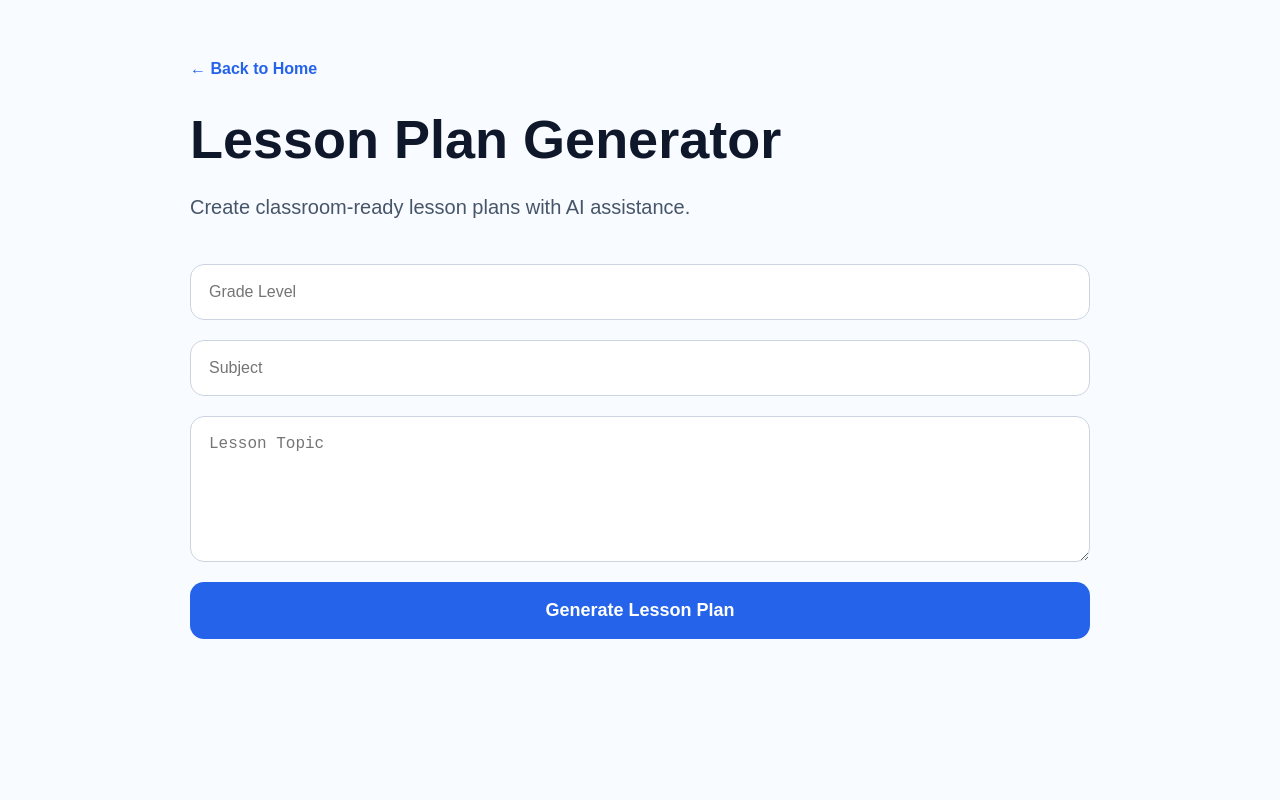
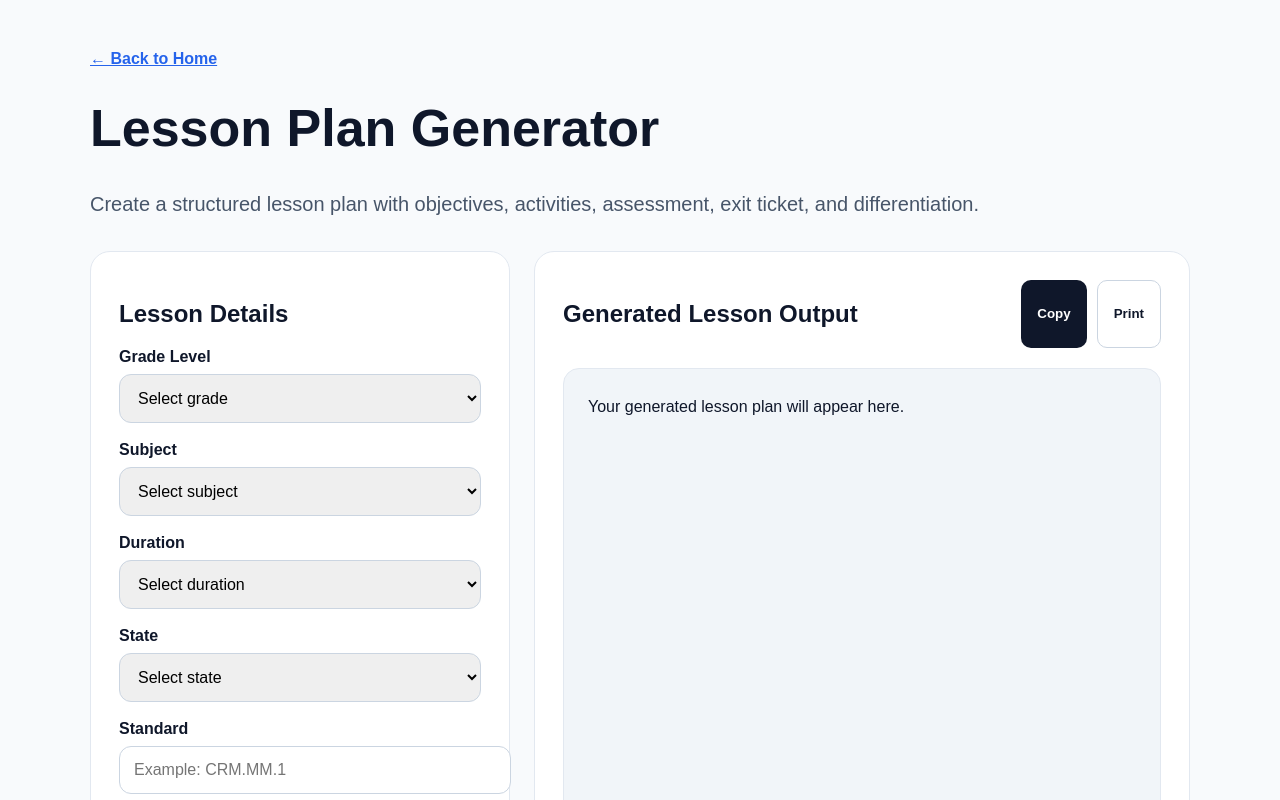
Before and after one commit to terrancevwilliams830-cloud/eduprompt-lesson-generator, a Next.js app: page /generator in a window 1280 px wide. Shown: the top 800 px of the page. Built offline with nearby package versions, Linux system fonts and the light colour scheme.

Commit message:
Update page.tsx

```diff
--- a/app/generator/page.tsx
+++ b/app/generator/page.tsx
@@ -1,107 +1,333 @@
+"use client";
+
+import { useState } from "react";
 import Link from "next/link";
 
+const grades = [
+  "Kindergarten",
+  "1st Grade",
+  "2nd Grade",
+  "3rd Grade",
+  "4th Grade",
+  "5th Grade",
+  "6th Grade",
+  "7th Grade",
+  "8th Grade",
+  "9th Grade",
+  "10th Grade",
+  "11th Grade",
+  "12th Grade",
+];
+
+const subjects = [
+  "Math",
+  "Reading",
+  "Literature",
+  "Science",
+  "Social Studies",
+  "Economics",
+  "Personal Finance",
+  "CTAE",
+  "Art",
+  "PE",
+];
+
+const durations = ["30 minutes", "45 minutes", "60 minutes", "90 minutes"];
+
+const states = [
+  "Georgia",
+  "Alabama",
+  "Florida",
+  "North Carolina",
+  "South Carolina",
+  "Tennessee",
+  "Texas",
+  "California",
+  "New York",
+  "Other",
+];
+
 export default function GeneratorPage() {
+  const [grade, setGrade] = useState("");
+  const [subject, setSubject] = useState("");
+  const [duration, setDuration] = useState("");
+  const [state, setState] = useState("");
+  const [standard, setStandard] = useState("");
+  const [topic, setTopic] = useState("");
+  const [lesson, setLesson] = useState("");
+  const [loading, setLoading] = useState(false);
+
+  function generateLesson() {
+    setLoading(true);
+
+    setTimeout(() => {
+      const output = `
+LESSON TITLE:
+${topic || "Untitled Lesson"}
+
+GRADE / SUBJECT / DURATION:
+Grade: ${grade || "Not selected"}
+Subject: ${subject || "Not selected"}
+State: ${state || "Not selected"}
+Duration: ${duration || "Not selected"}
+
+STANDARD:
+${standard || "Teacher will add standard."}
+
+OBJECTIVE:
+Students will understand and apply key concepts related to ${topic || "the lesson topic"} through direct instruction, guided practice, and independent application.
+
+I CAN STATEMENT:
+I can explain and apply what I learned about ${topic || "today's topic"}.
+
+WARM-UP:
+Students will complete a short bell ringer that activates prior knowledge and introduces the lesson topic.
+
+DIRECT INSTRUCTION:
+The teacher will introduce vocabulary, model examples, explain the core concept, and connect the lesson to real-world or classroom examples.
+
+GUIDED PRACTICE:
+Students will complete practice examples with teacher support. The teacher will check for understanding and provide feedback.
+
+INDEPENDENT PRACTICE:
+Students will complete a short activity, worksheet, written response, or problem set to demonstrate understanding.
+
+DIFFERENTIATION:
+- Provide sentence starters
+- Preview key vocabulary
+- Use visuals and examples
+- Allow partner discussion
+- Provide small-group support
+- Offer extension questions for advanced learners
+
+ASSESSMENT:
+The teacher will assess student understanding through questioning, observation, student work, and the exit ticket.
+
+EXIT TICKET:
+1. What is one thing you learned today?
+2. Complete one example connected to ${topic || "the lesson"}.
+3. What question do you still have?
+
+TEACHER NOTES:
+Use exit ticket responses to plan reteaching, enrichment, or small-group instruction.
+      `.trim();
+
+      setLesson(output);
+      setLoading(false);
+    }, 800);
+  }
+
+  function copyLesson() {
+    navigator.clipboard.writeText(lesson);
+    alert("Lesson copied!");
+  }
+
+  function printLesson() {
+    window.print();
+  }
+
   return (
     <main
       style={{
         minHeight: "100vh",
-        background: "#f8fbff",
-        padding: "60px 20px",
+        background: "#f8fafc",
         fontFamily: "Arial, sans-serif",
+        color: "#0f172a",
+        padding: "50px 20px",
       }}
     >
-      <div
-        style={{
-          maxWidth: "900px",
-          margin: "0 auto",
-        }}
-      >
-        <Link
-          href="/"
-          style={{
-            color: "#2563eb",
-            fontWeight: 700,
-            textDecoration: "none",
-          }}
-        >
+      <div style={{ maxWidth: "1100px", margin: "0 auto" }}>
+        <Link href="/" style={{ color: "#2563eb", fontWeight: 700 }}>
           ← Back to Home
         </Link>
 
-        <h1
-          style={{
-            fontSize: "54px",
-            marginTop: "30px",
-            marginBottom: "20px",
-            color: "#0f172a",
-          }}
-        >
+        <h1 style={{ fontSize: "52px", marginTop: "30px" }}>
           Lesson Plan Generator
         </h1>
 
-        <p
-          style={{
-            fontSize: "20px",
-            color: "#475569",
-            lineHeight: 1.7,
-            marginBottom: "40px",
-          }}
-        >
-          Create classroom-ready lesson plans with AI assistance.
+        <p style={{ fontSize: "20px", color: "#475569", marginBottom: "35px" }}>
+          Create a structured lesson plan with objectives, activities,
+          assessment, exit ticket, and differentiation.
         </p>
 
         <div
           style={{
             display: "grid",
-            gap: "20px",
+            gridTemplateColumns: "minmax(300px, 420px) 1fr",
+            gap: "24px",
+            alignItems: "start",
           }}
         >
-          <input
-            placeholder="Grade Level"
+          <section
             style={{
-              padding: "18px",
-              borderRadius: "14px",
-              border: "1px solid #cbd5e1",
-              fontSize: "16px",
-            }}
-          />
-
-          <input
-            placeholder="Subject"
-            style={{
-              padding: "18px",
-              borderRadius: "14px",
-              border: "1px solid #cbd5e1",
-              fontSize: "16px",
-            }}
-          />
-
-          <textarea
-            placeholder="Lesson Topic"
-            rows={6}
-            style={{
-              padding: "18px",
-              borderRadius: "14px",
-              border: "1px solid #cbd5e1",
-              fontSize: "16px",
-            }}
-          />
-
-          <button
-            style={{
-              background: "#2563eb",
-              color: "white",
-              border: "none",
-              padding: "18px",
-              borderRadius: "14px",
-              fontWeight: 700,
-              fontSize: "18px",
-              cursor: "pointer",
+              background: "white",
+              padding: "28px",
+              borderRadius: "20px",
+              border: "1px solid #e2e8f0",
             }}
           >
-            Generate Lesson Plan
-          </button>
+            <h2>Lesson Details</h2>
+
+            <Field label="Grade Level">
+              <select value={grade} onChange={(e) => setGrade(e.target.value)} style={input}>
+                <option value="">Select grade</option>
+                {grades.map((g) => <option key={g}>{g}</option>)}
+              </select>
+            </Field>
+
+            <Field label="Subject">
+              <select value={subject} onChange={(e) => setSubject(e.target.value)} style={input}>
+                <option value="">Select subject</option>
+                {subjects.map((s) => <option key={s}>{s}</option>)}
+              </select>
+            </Field>
+
+            <Field label="Duration">
+              <select value={duration} onChange={(e) => setDuration(e.target.value)} style={input}>
+                <option value="">Select duration</option>
+                {durations.map((d) => <option key={d}>{d}</option>)}
+              </select>
+            </Field>
+
+            <Field label="State">
+              <select value={state} onChange={(e) => setState(e.target.value)} style={input}>
+                <option value="">Select state</option>
+                {states.map((s) => <option key={s}>{s}</option>)}
+              </select>
+            </Field>
+
+            <Field label="Standard">
+              <input
+                value={standard}
+                onChange={(e) => setStandard(e.target.value)}
+                placeholder="Example: CRM.MM.1"
+                style={input}
+              />
+            </Field>
+
+            <Field label="Topic">
+              <input
+                value={topic}
+                onChange={(e) => setTopic(e.target.value)}
+                placeholder="Example: Functions in real life"
+                style={input}
+              />
+            </Field>
+
+            <button onClick={generateLesson} style={primaryBtn}>
+              {loading ? "Generating..." : "Generate Lesson Plan"}
+            </button>
+          </section>
+
+          <section
+            style={{
+              background: "white",
+              padding: "28px",
+              borderRadius: "20px",
+              border: "1px solid #e2e8f0",
+            }}
+          >
+            <div
+              style={{
+                display: "flex",
+                justifyContent: "space-between",
+                gap: "12px",
+                flexWrap: "wrap",
+                marginBottom: "20px",
+              }}
+            >
+              <h2>Generated Lesson Output</h2>
+
+              <div style={{ display: "flex", gap: "10px" }}>
+                <button onClick={copyLesson} style={darkBtn}>Copy</button>
+                <button onClick={printLesson} style={outlineBtn}>Print</button>
+              </div>
+            </div>
+
+            <pre
+              style={{
+                whiteSpace: "pre-wrap",
+                background: "#f1f5f9",
+                padding: "24px",
+                borderRadius: "16px",
+                minHeight: "520px",
+                fontSize: "16px",
+                lineHeight: 1.7,
+                border: "1px solid #e2e8f0",
+                fontFamily: "Arial, sans-serif",
+              }}
+            >
+              {loading
+                ? "Loading animation: Building your lesson plan..."
+                : lesson || "Your generated lesson plan will appear here."}
+            </pre>
+
+            <div
+              style={{
+                marginTop: "20px",
+                padding: "18px",
+                background: "#eff6ff",
+                borderRadius: "14px",
+                color: "#1e40af",
+                fontWeight: 700,
+              }}
+            >
+              Export Section: Copy, print, or paste this lesson into your LMS,
+              Canvas, Google Docs, or district lesson plan template.
+            </div>
+          </section>
         </div>
       </div>
     </main>
   );
 }
+
+function Field({ label, children }: { label: string; children: React.ReactNode }) {
+  return (
+    <label style={{ display: "block", marginTop: "18px" }}>
+      <strong style={{ display: "block", marginBottom: "8px" }}>{label}</strong>
+      {children}
+    </label>
+  );
+}
+
+const input: React.CSSProperties = {
+  width: "100%",
+  padding: "14px",
+  borderRadius: "12px",
+  border: "1px solid #cbd5e1",
+  fontSize: "16px",
+};
+
+const primaryBtn: React.CSSProperties = {
+  width: "100%",
+  marginTop: "24px",
+  padding: "16px",
+  background: "#2563eb",
+  color: "white",
+  border: "none",
+  borderRadius: "12px",
+  fontWeight: 800,
+  fontSize: "16px",
+  cursor: "pointer",
+};
+
+const darkBtn: React.CSSProperties = {
+  background: "#0f172a",
+  color: "white",
+  border: "none",
+  borderRadius: "10px",
+  padding: "10px 16px",
+  fontWeight: 800,
+  cursor: "pointer",
+};
+
+const outlineBtn: React.CSSProperties = {
+  background: "white",
+  color: "#0f172a",
+  border: "1px solid #cbd5e1",
+  borderRadius: "10px",
+  padding: "10px 16px",
+  fontWeight: 800,
+  cursor: "pointer",
+};
```
